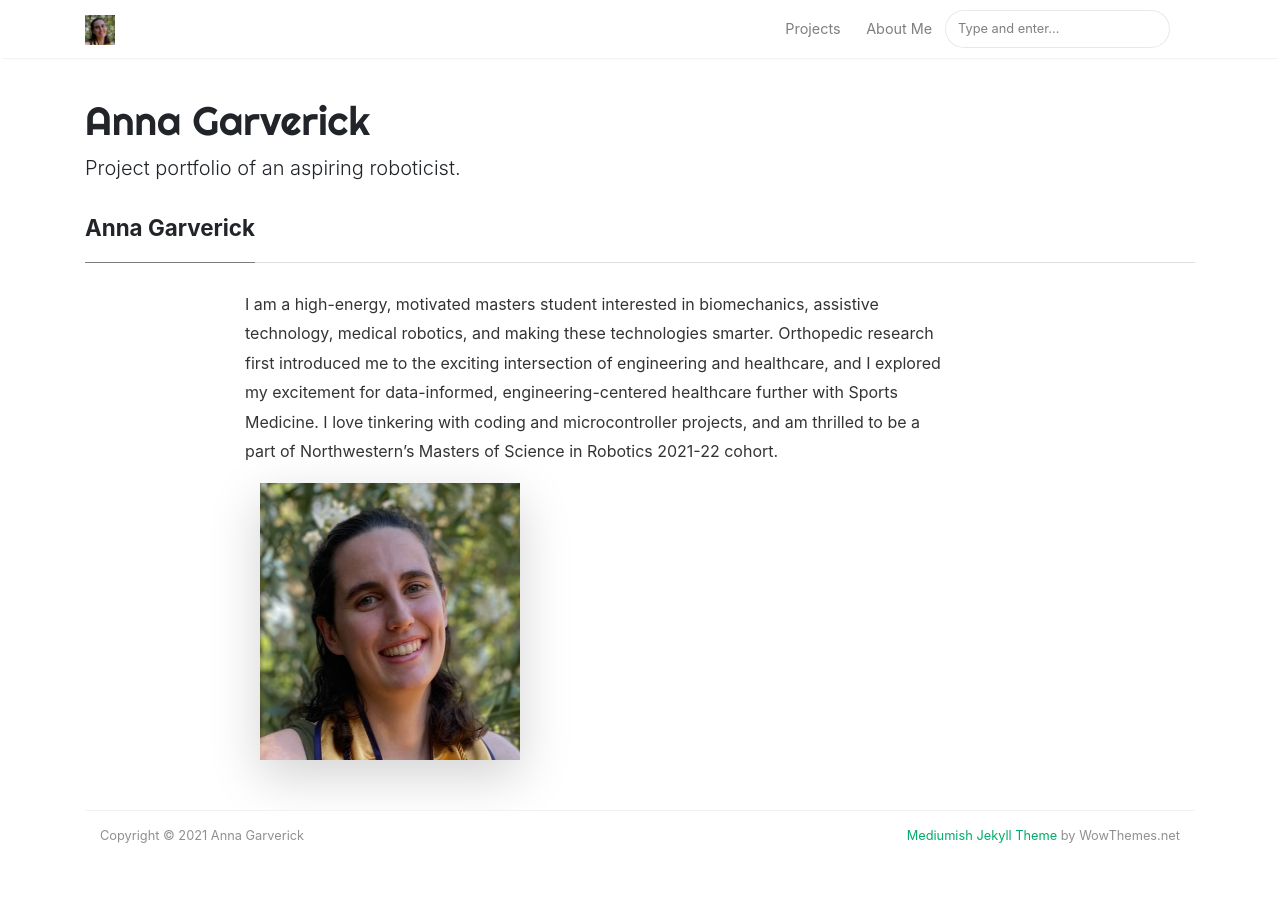
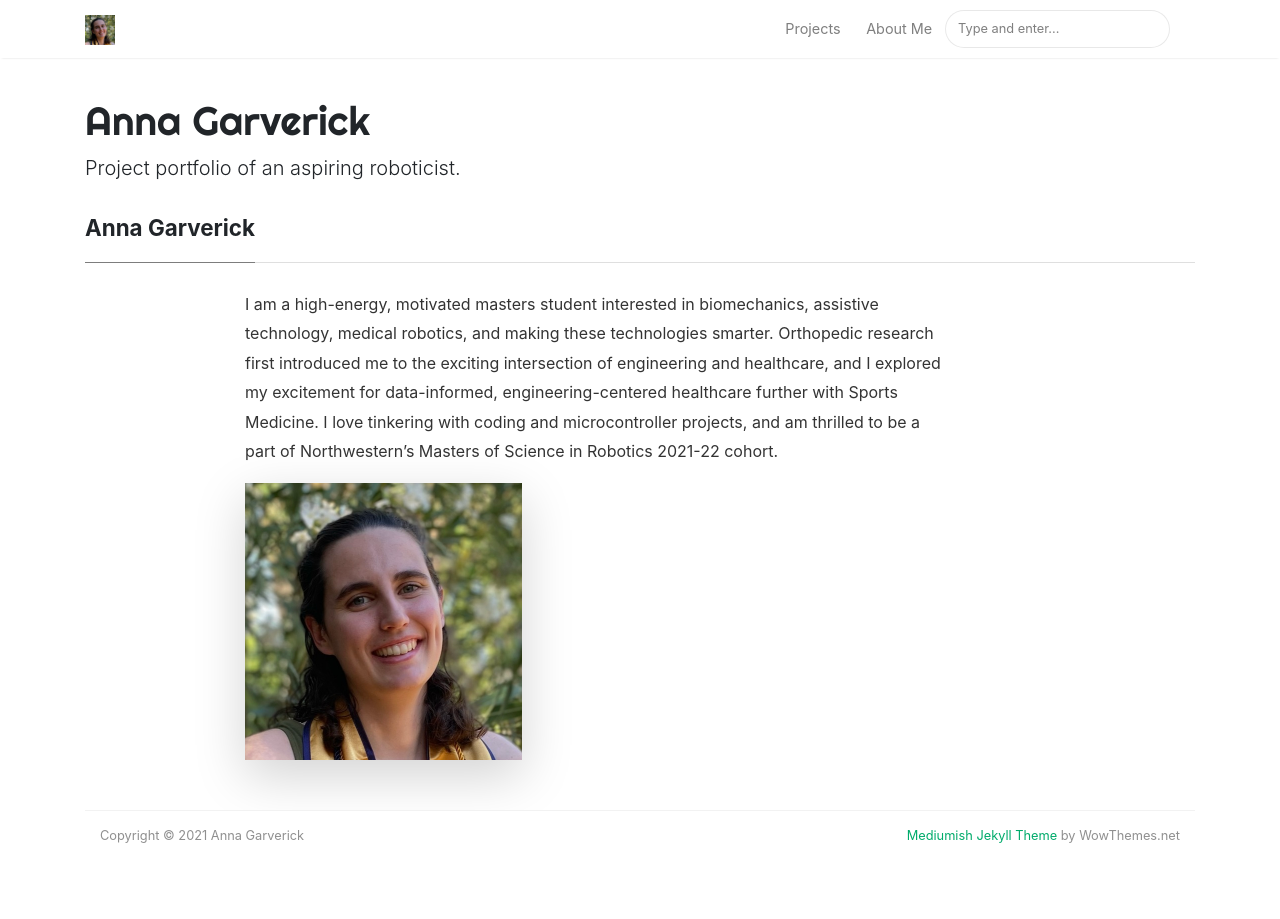
Before and after one commit to roy2909/roy2909.github.io, a Jekyll site: the page built from _pages/about.md, in a window 1280 px wide. Built offline with Jekyll 4.4.1, drawn with Linux system fonts in a browser that asks for light colours; nearby versions of some CDN libraries.

Commit message:
Updating layout

```diff
--- a/_pages/about.md
+++ b/_pages/about.md
@@ -10,7 +10,7 @@ comments: true
 
 <p>I am a high-energy, motivated masters student interested in biomechanics, assistive technology, medical robotics, and making these technologies smarter. Orthopedic research first introduced me to the exciting intersection of engineering and healthcare, and I explored my excitement for data-informed, engineering-centered healthcare further with Sports Medicine. I love tinkering with coding and microcontroller projects, and am thrilled to be a part of Northwestern’s Masters of Science in Robotics 2021-22 cohort.</p>
 
-<p class="col-md-5"> <img class="shadow-lg" src="assets/images/headshot.jpeg" width = "277" height = "277" alt="Headshot" style = "float:left" /></p>
+<img class="shadow-lg" src="assets/images/headshot.jpeg" width = "277" height = "277" alt="Headshot" style = "float:left" />
 
 </div>
 </div>
```
